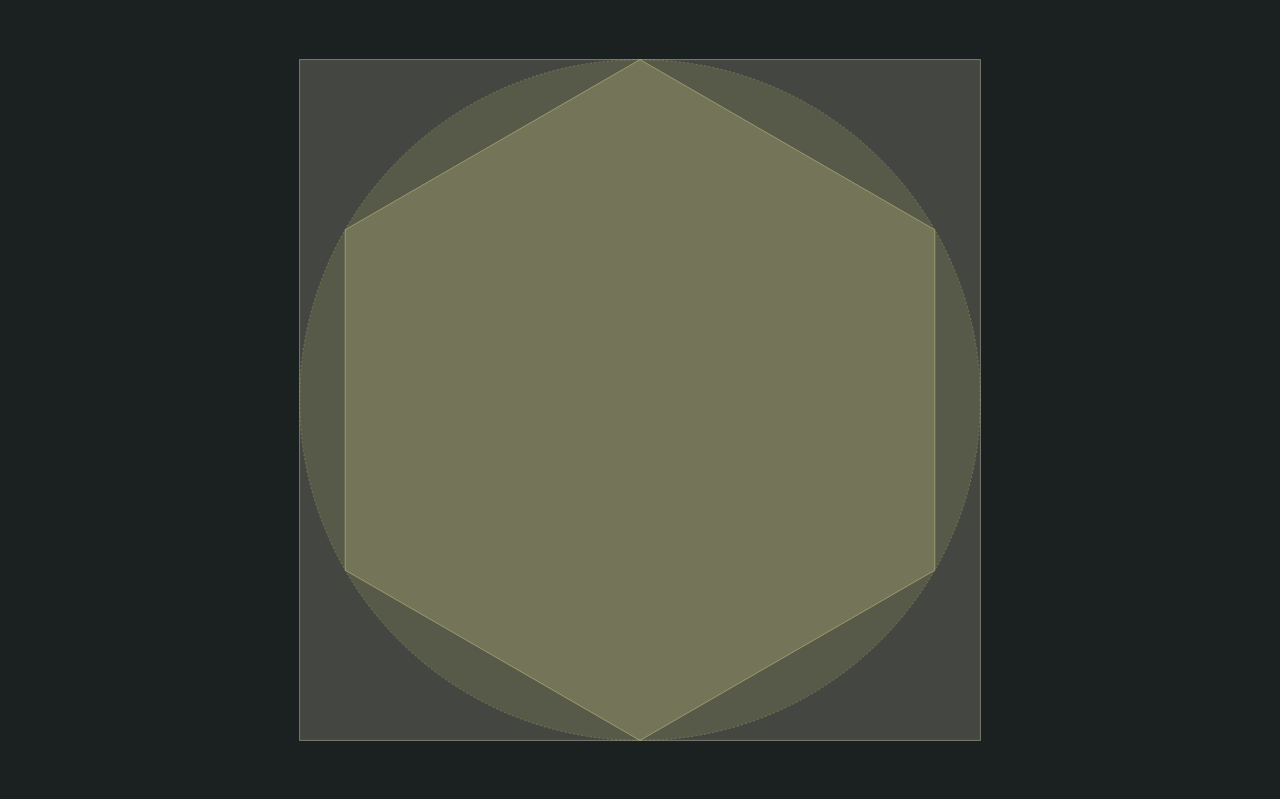
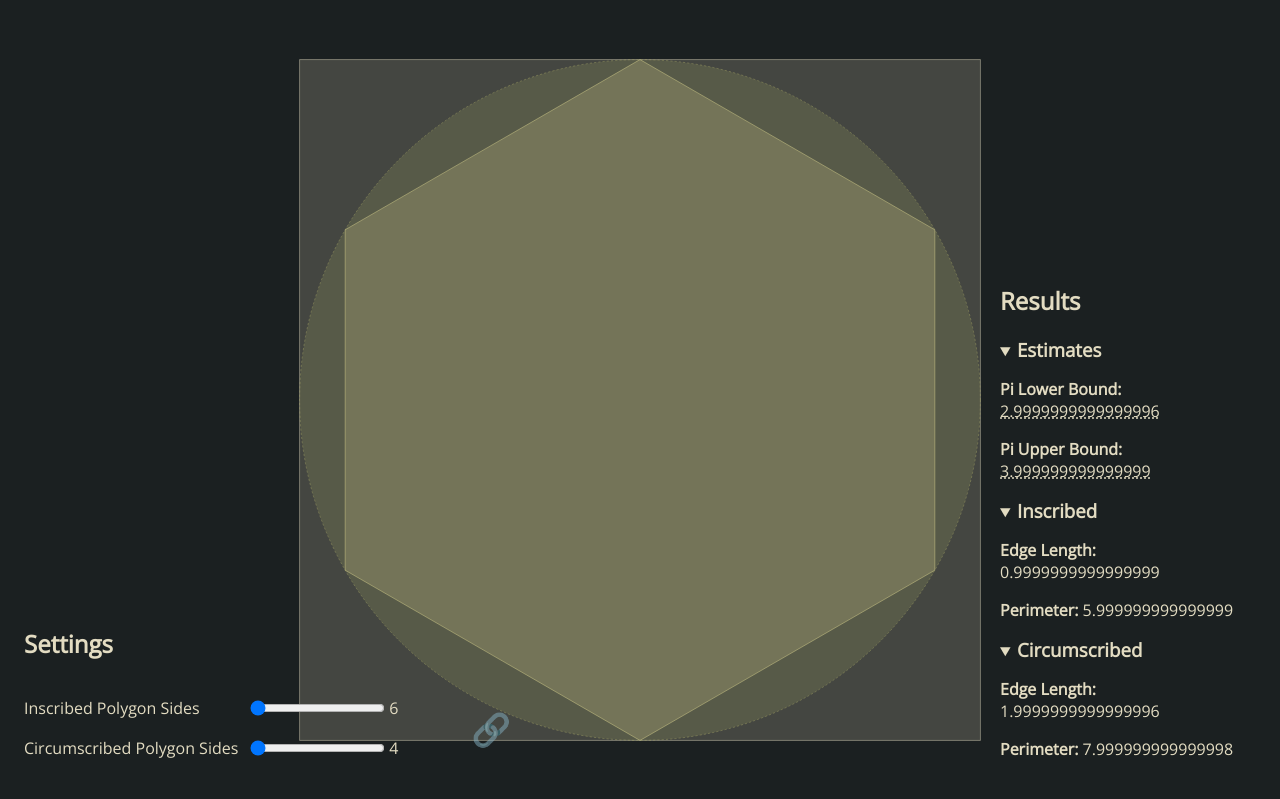
Before and after one commit to quangdaon/pi-section, a Svelte app: page / in a window 1280 px wide. Shown: the top 799 px of the page. Built offline with nearby package versions, Linux system fonts and the light colour scheme.

Commit message:
Make prettier

```diff
--- a/src/App.svelte
+++ b/src/App.svelte
@@ -1,100 +1,18 @@
 <script lang="ts">
-  import PolygonSideSelector from './components/PolygonSideSelector.svelte';
-  import PolygonSummary from './components/PolygonSummary.svelte';
-  import { CANVAS_SIZE, UNIT_SCALE } from './config/constants';
+  import Canvas from './components/Canvas.svelte';
+  import Results from './components/Results.svelte';
+  import Settings from './components/Settings.svelte';
   import { Polygon } from './lib/polygon';
+  import { circumscribedSides, inscribedSides } from './stores/settings';
 
-  let linked = false;
 
-  let inscribedSides = 6;
-  let circumscribedSides = 4;
+  $: inscribedPolygon = Polygon.inscribed($inscribedSides);
+  $: circumscribedPolygon = Polygon.circumscribed($circumscribedSides);
 
-  $: inscribedPolygon = Polygon.inscribed(inscribedSides);
-  $: circumscribedPolygon = Polygon.circumscribed(circumscribedSides);
-
-  $: if (linked) {
-    circumscribedSides = inscribedSides;
-  }
 </script>
 
 <main>
-  <svg
-    id="canvas"
-    viewBox="0 0 {CANVAS_SIZE} {CANVAS_SIZE}"
-    xmlns="http://www.w3.org/2000/svg"
-  >
-    <polygon class="circumscribed" points={circumscribedPolygon.points} />
-    <circle cx={CANVAS_SIZE / 2} cy={CANVAS_SIZE / 2} r={UNIT_SCALE} />
-    <polygon class="inscribed" points={inscribedPolygon.points} />
-  </svg>
-
-  <div class="settings">
-    <div class="sides-selectors">
-      <PolygonSideSelector
-        bind:sides={inscribedSides}
-        title="Inscribed Polygon Sides"
-        id="inscribedSides"
-      />
-      <PolygonSideSelector
-        bind:sides={circumscribedSides}
-        title="Circumscribed Polygon Sides"
-        id="circumscribedSides"
-        disabled={linked}
-      />
-      <!-- svelte-ignore a11y-click-events-have-key-events -->
-      <div class="linked-toggle" class:active={linked}>
-        <button on:click={() => (linked = !linked)}>🔗</button>
-      </div>
-    </div>
-  </div>
-
-  <div class="info">
-    <p><b>Pi Lower Bound: </b>{inscribedPolygon.perimeter / 2}</p>
-    <p><b>Error: </b>{Math.PI - inscribedPolygon.perimeter / 2}</p>
-    <p><b>Pi Upper Bound: </b>{circumscribedPolygon.perimeter / 2}</p>
-    <p><b>Error: </b>{Math.PI - circumscribedPolygon.perimeter / 2}</p>
-    <PolygonSummary polygon={inscribedPolygon} title="Inscribed" />
-    <PolygonSummary polygon={circumscribedPolygon} title="Circumscribed" />
-  </div>
+  <Canvas {circumscribedPolygon} {inscribedPolygon} />
+  <Settings />
+  <Results {circumscribedPolygon} {inscribedPolygon} />
 </main>
-
-<style>
-  #canvas {
-    display: block;
-    max-width: 800px;
-    margin: auto;
-  }
-
-  circle {
-    stroke: var(--color-1);
-    stroke-width: 1;
-    stroke-dasharray: 5;
-    fill: rgba(var(--color-1-definition), 0.2);
-  }
-
-  polygon {
-    stroke-width: 1;
-  }
-
-  polygon.inscribed {
-    stroke: var(--color-2);
-    fill: rgba(var(--color-2-definition), 0.2);
-  }
-
-  polygon.circumscribed {
-    stroke: var(--color-foreground);
-    fill: rgba(var(--color-foreground-definition), 0.2);
-  }
-
-  .linked-toggle button {
-    background: transparent;
-    border: none;
-    font-size: 2em;
-    cursor: pointer;
-    opacity: 0.5;
-  }
-
-  .linked-toggle.active button {
-    opacity: 1;
-  }
-</style>
--- a/src/app.css
+++ b/src/app.css
@@ -1,3 +1,5 @@
+@import url('https://fonts.googleapis.com/css2?family=Open+Sans&display=swap');
+
 :root {
   --color-1-definition: 166, 168, 103;
   --color-2-definition: 227, 220, 149;
@@ -14,4 +16,18 @@ body {
   background-color: var(--color-background);
   color: var(--color-foreground);
   margin: 0;
+  font-family: 'Open Sans', sans-serif;
 }
+
+details {
+  margin: 1em 0;
+}
+
+summary {
+  cursor: pointer;
+}
+
+summary h3 {
+  display: inline-block;
+  margin: 0;
+}
--- /dev/null
+++ b/src/components/Canvas.svelte
@@ -0,0 +1,46 @@
+<script lang="ts">
+  import { CANVAS_SIZE, UNIT_SCALE } from '../config/constants';
+  import type { Polygon } from '../lib/polygon';
+
+  export let inscribedPolygon: Polygon;
+  export let circumscribedPolygon: Polygon;
+</script>
+
+<svg
+  id="canvas"
+  viewBox="0 0 {CANVAS_SIZE} {CANVAS_SIZE}"
+  xmlns="http://www.w3.org/2000/svg"
+>
+  <polygon class="circumscribed" points={circumscribedPolygon.points} />
+  <circle cx={CANVAS_SIZE / 2} cy={CANVAS_SIZE / 2} r={UNIT_SCALE} />
+  <polygon class="inscribed" points={inscribedPolygon.points} />
+</svg>
+
+<style>
+  #canvas {
+    display: block;
+    max-width: 800px;
+    margin: auto;
+  }
+
+  circle {
+    stroke: var(--color-1);
+    stroke-width: 1;
+    stroke-dasharray: 5;
+    fill: rgba(var(--color-1-definition), 0.2);
+  }
+
+  polygon {
+    stroke-width: 1;
+  }
+
+  polygon.inscribed {
+    stroke: var(--color-2);
+    fill: rgba(var(--color-2-definition), 0.2);
+  }
+
+  polygon.circumscribed {
+    stroke: var(--color-foreground);
+    fill: rgba(var(--color-foreground-definition), 0.2);
+  }
+</style>
--- a/src/components/PolygonSideSelector.svelte
+++ b/src/components/PolygonSideSelector.svelte
@@ -9,6 +9,7 @@
   <label for={id}>{title}</label>
   <input
     {id}
+    class="range"
     type="range"
     bind:value={sides}
     min="4"
@@ -17,6 +18,7 @@
     {disabled}
   />
   <input
+    class="numeric"
     type="number"
     bind:value={sides}
     min="4"
@@ -28,7 +30,28 @@
 
 <style>
   .sides-selector {
+    text-align: left;
+    margin: 1em 0;
     display: flex;
     align-items: center;
   }
+
+  label {
+    flex: 0 1 14em;
+  }
+
+  .range {
+    flex: 1 1 auto;
+  }
+
+  .numeric {
+    flex: 0 1 4em;
+    width: fit-content;
+    min-width: 0;
+    background: transparent;
+    border: none;
+    color: inherit;
+    font-family: inherit;
+    font-size: 1em;
+  }
 </style>
--- a/src/components/PolygonSummary.svelte
+++ b/src/components/PolygonSummary.svelte
@@ -6,7 +6,7 @@
 </script>
 
 <details open>
-  <summary>{title}</summary>
+  <summary><h3>{title}</h3></summary>
   <p><b>Edge Length:</b> {polygon.edgeLength}</p>
-  <p><b>Perimater:</b> {polygon.perimeter}</p>
+  <p><b>Perimeter:</b> {polygon.perimeter}</p>
 </details>
--- /dev/null
+++ b/src/components/Results.svelte
@@ -0,0 +1,43 @@
+<script lang="ts">
+  import type { Polygon } from '../lib/polygon';
+  import PolygonSummary from './PolygonSummary.svelte';
+
+  export let inscribedPolygon: Polygon;
+  export let circumscribedPolygon: Polygon;
+</script>
+
+<div class="results">
+  <h2>Results</h2>
+  <details open>
+    <summary><h3>Estimates</h3></summary>
+    <p>
+      <b>Pi Lower Bound:</b>
+      <abbr title="Error: {Math.PI - inscribedPolygon.perimeter / 2}">
+        {inscribedPolygon.perimeter / 2}
+      </abbr>
+    </p>
+    <p>
+      <b>Pi Upper Bound:</b>
+      <abbr title="Error: {Math.PI - circumscribedPolygon.perimeter / 2}">
+        {circumscribedPolygon.perimeter / 2}
+      </abbr>
+    </p>
+  </details>
+  <PolygonSummary polygon={inscribedPolygon} title="Inscribed" />
+  <PolygonSummary polygon={circumscribedPolygon} title="Circumscribed" />
+</div>
+
+<style>
+  .results {
+    padding: 1em;
+  }
+
+  @media only screen and (min-width: 600px) {
+    .results {
+      position: fixed;
+      bottom: 0.5em;
+      right: 0.5em;
+      width: 20%;
+    }
+  }
+</style>
--- /dev/null
+++ b/src/components/Settings.svelte
@@ -0,0 +1,86 @@
+<script>
+  import { circumscribedSides, inscribedSides } from '../stores/settings';
+
+  import PolygonSideSelector from './PolygonSideSelector.svelte';
+  let linked = false;
+
+  $: if (linked) {
+    $circumscribedSides = $inscribedSides;
+  }
+</script>
+
+<div class="settings">
+  <h2>Settings</h2>
+  <div class="sides-selectors-container">
+    <div class="sides-selectors">
+      <PolygonSideSelector
+        bind:sides={$inscribedSides}
+        title="Inscribed Polygon Sides"
+        id="inscribedSides"
+      />
+      <PolygonSideSelector
+        bind:sides={$circumscribedSides}
+        title="Circumscribed Polygon Sides"
+        id="circumscribedSides"
+        disabled={linked}
+      />
+      <!-- svelte-ignore a11y-click-events-have-key-events -->
+    </div>
+    <div class="linked-toggle">
+      <input id="linked" type="checkbox" bind:checked={linked} />
+      <label for="linked">🔗</label>
+    </div>
+  </div>
+</div>
+
+<style>
+  .settings {
+    padding: 1em;
+  }
+
+  .sides-selectors-container {
+    text-align: center;
+  }
+
+  #linked {
+    display: none;
+  }
+
+  #linked + label {
+    opacity: 0.5;
+    user-select: none;
+    font-size: 2em;
+    cursor: pointer;
+  }
+
+  #linked:checked + label {
+    opacity: 1;
+  }
+
+  @media only screen and (min-width: 600px) {
+    .settings {
+      position: fixed;
+      bottom: 0.5em;
+      left: 0.5em;
+    }
+
+    .linked-toggle {
+      padding: 1em;
+    }
+
+    .sides-selectors-container {
+      max-width: 100%;
+      display: flex;
+      align-items: center;
+      overflow: hidden;
+    }
+
+    .sides-selectors {
+      flex: 1 1 auto;
+    }
+
+    .linked-toggle {
+      flex: 0 0 auto;
+    }
+  }
+</style>
--- /dev/null
+++ b/src/stores/settings.ts
@@ -0,0 +1,4 @@
+import { writable } from 'svelte/store';
+
+export const inscribedSides = writable(6);
+export const circumscribedSides = writable(4);
```
